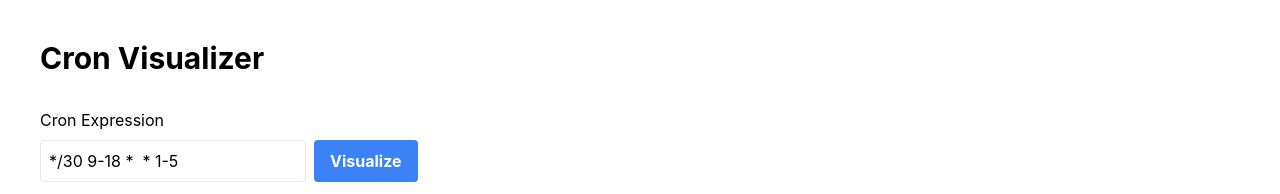
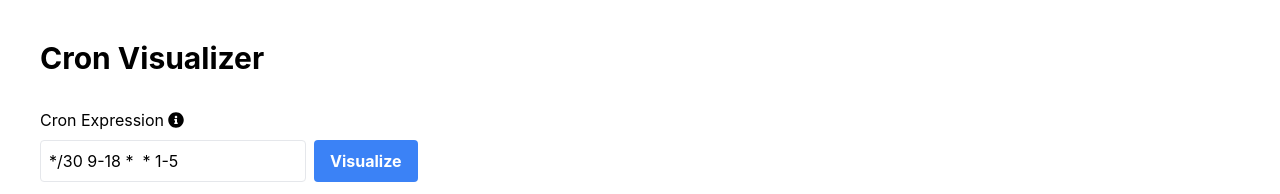
Before and after one commit to ryo-manba/cron-visualizer, a React (Create React App) app: page / in a window 1280 px wide. Shown: the top 194 px of the page. Built offline with nearby package versions, Linux system fonts and the light colour scheme.

Commit message:
add: tooltipで注意書きを表示

```diff
--- a/package.json
+++ b/package.json
@@ -51,6 +51,7 @@
     "react-dom": "18.2.0",
     "react-icons": "4.9.0",
     "react-scripts": "5.0.1",
+    "react-tooltip": "5.13.1",
     "recharts": "2.6.2",
     "tailwindcss": "3.3.2",
     "typescript": "4.9.5",
--- a/src/App.tsx
+++ b/src/App.tsx
@@ -1,4 +1,6 @@
 import React, { useState } from 'react';
+import { Tooltip } from 'react-tooltip';
+import { FaInfoCircle } from 'react-icons/fa';
 import moment from 'moment-timezone';
 import cronParser from 'cron-parser';
 import { TimeFormatSelector } from './components/TimeFormatSelector';
@@ -9,8 +11,8 @@ import { formatDay } from './helpers/formatDay';
 
 /**
  * UTCの日時をJSTの日時に変換する関数
- * @param {string} utcTime - UTC形式の時間 ('ddd MMM D YYYY HH:mm:ss')
- * @returns {string} - JST形式の時間 ('YYYY-MM-DD HH:mm')
+ * @param {string} utcTime - UTC形式の時間
+ * @returns {string} - JST形式の時間
  */
 const convertUTCtoJST = (utcTime: string): string => {
   const utcDate = moment.utc(utcTime, 'ddd MMM D YYYY HH:mm:ss');
@@ -85,7 +87,17 @@ const App = () => {
           <div className="flex flex-col md:flex-row gap-4 items-center">
             <div className="w-full md:w-auto">
               <div className="flex flex-col gap-2 items-start">
-                <label>Cron Expression</label>
+                <label className="flex items-center">
+                  Cron Expression
+                  <a
+                    data-tooltip-id="my-tooltip"
+                    data-tooltip-content="A short interval may cause freezing."
+                    className="ml-1 cursor-pointer"
+                  >
+                    <FaInfoCircle className="info-icon" />
+                  </a>
+                  <Tooltip id="my-tooltip" />
+                </label>
                 <div className="flex w-full">
                   <input
                     value={cronExpression}
```
Also changed, not shown: 1 other file (tests, documents, lock files or other folders).
